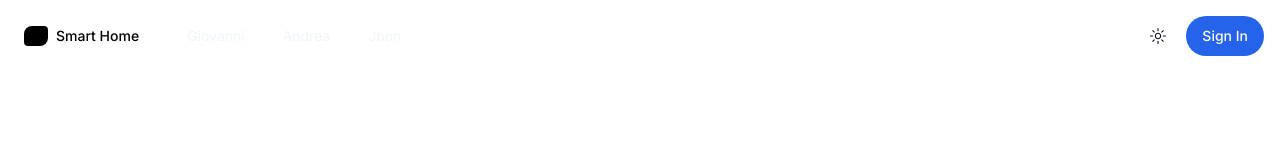
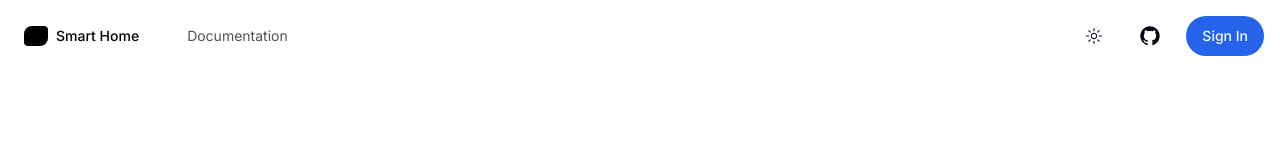
Before and after one commit to GIMMI42PIASTRATO/home-dashboard, a Next.js app: page / in a window 1280 px wide. Shown: the top 160 px of the page. Built offline with nearby package versions, Linux system fonts and the light colour scheme.

Commit message:
feat: Update NavLink component

```diff
--- a/src/components/nav-link.tsx
+++ b/src/components/nav-link.tsx
@@ -1,14 +1,15 @@
-import Link from "next/link";
+import React from "react";
+import Link, { LinkProps } from "next/link";
 
-type NavLinkProps = {
+type NavLinkProps = LinkProps & {
 	children: React.ReactNode;
 };
 
-export default function NavLink({ children }: NavLinkProps) {
+export default function NavLink({ children, ...props }: NavLinkProps) {
 	return (
 		<Link
-			className="flex items-center justify-center text-sm leading-[110%] px-4 py-2 rounded-md hover:bg-[#F5F5F5] dark:hover:bg-neutral-800 hover:text-black text-muted dark:text-muted-dark"
-			href="#"
+			className="flex items-center justify-center text-sm leading-[110%] px-4 py-2 rounded-md text-neutral-600 dark:text-neutral-300 hover:bg-neutral-100 dark:hover:bg-neutral-800 hover:text-neutral-900 dark:hover:text-neutral-100 transition-colors duration-200 ease-in-out"
+			{...props}
 		>
 			{children}
 		</Link>
--- a/src/components/navbar.tsx
+++ b/src/components/navbar.tsx
@@ -3,7 +3,7 @@ import { cn } from "@/lib/utils";
 import NavLink from "./nav-link";
 import Link from "next/link";
 import { Button } from "@/components/ui/button";
-import { SunIcon } from "@radix-ui/react-icons";
+import { SunIcon, GitHubLogoIcon } from "@radix-ui/react-icons";
 
 type NavbarProps = {
 	className?: string;
@@ -30,14 +30,19 @@ export default function Navbar({ className }: NavbarProps) {
 							</span>
 						</Link>
 						<div className="flex items-center gap-1.5">
-							<NavLink>Giovanni</NavLink>
-							<NavLink>Andrea</NavLink>
-							<NavLink>Jhon</NavLink>
+							<NavLink href="https://github.com/GIMMI42PIASTRATO/home-dashboard/blob/main/README.md">
+								Documentation
+							</NavLink>
 						</div>
 					</div>
-					<div className="flex space-x-2 items-center">
+					<div className="flex space-x-4 items-center">
 						<Button variant="ghost" size="icon">
 							<SunIcon className="h-4 w-4" />
+						</Button>
+						<Button variant="ghost" size="icon" asChild>
+							<Link href="https://github.com/GIMMI42PIASTRATO/home-dashboard">
+								<GitHubLogoIcon className="h-5 w-5" />
+							</Link>
 						</Button>
 						<Button className="rounded-full" asChild>
 							<Link href="/sign-in">Sign In</Link>
```
